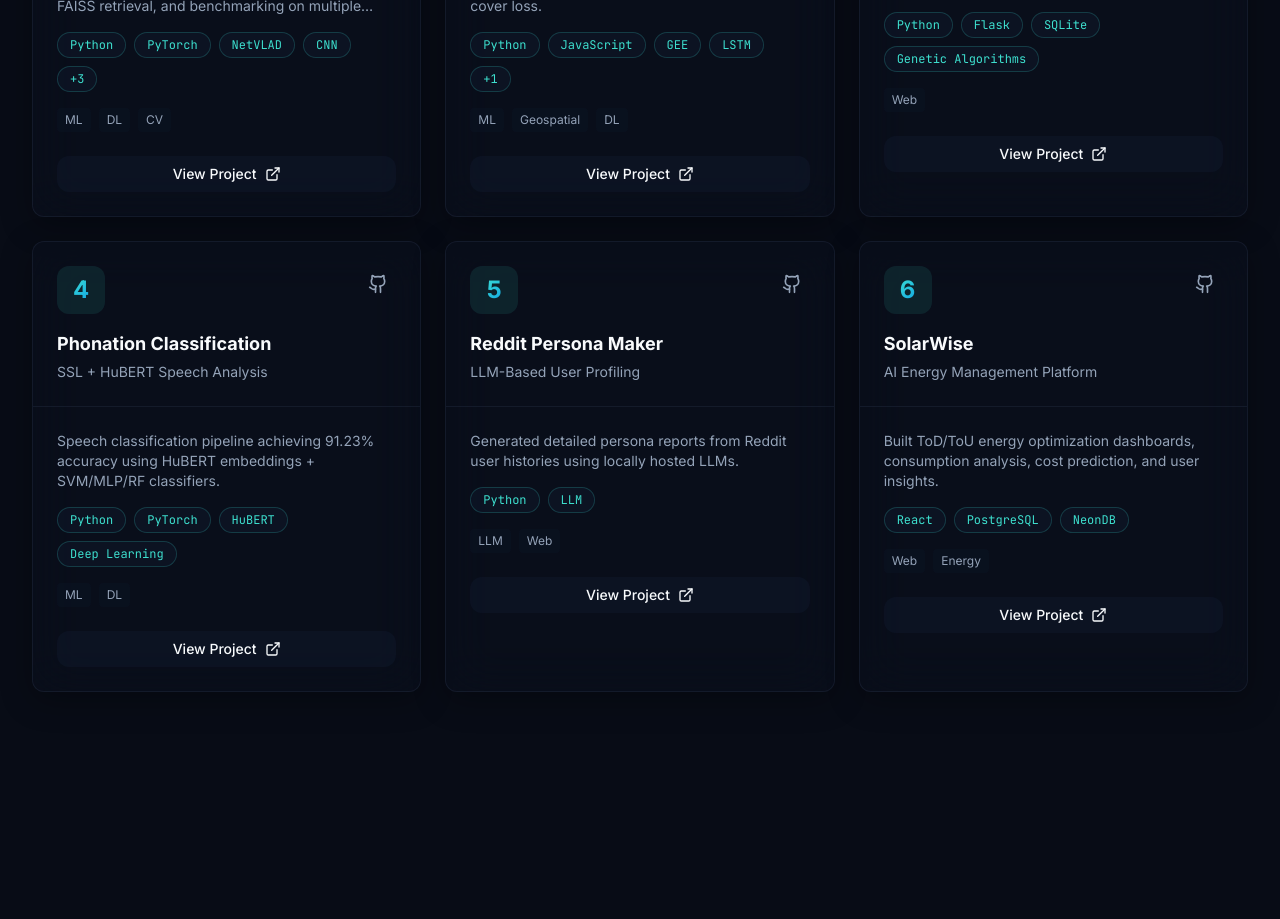
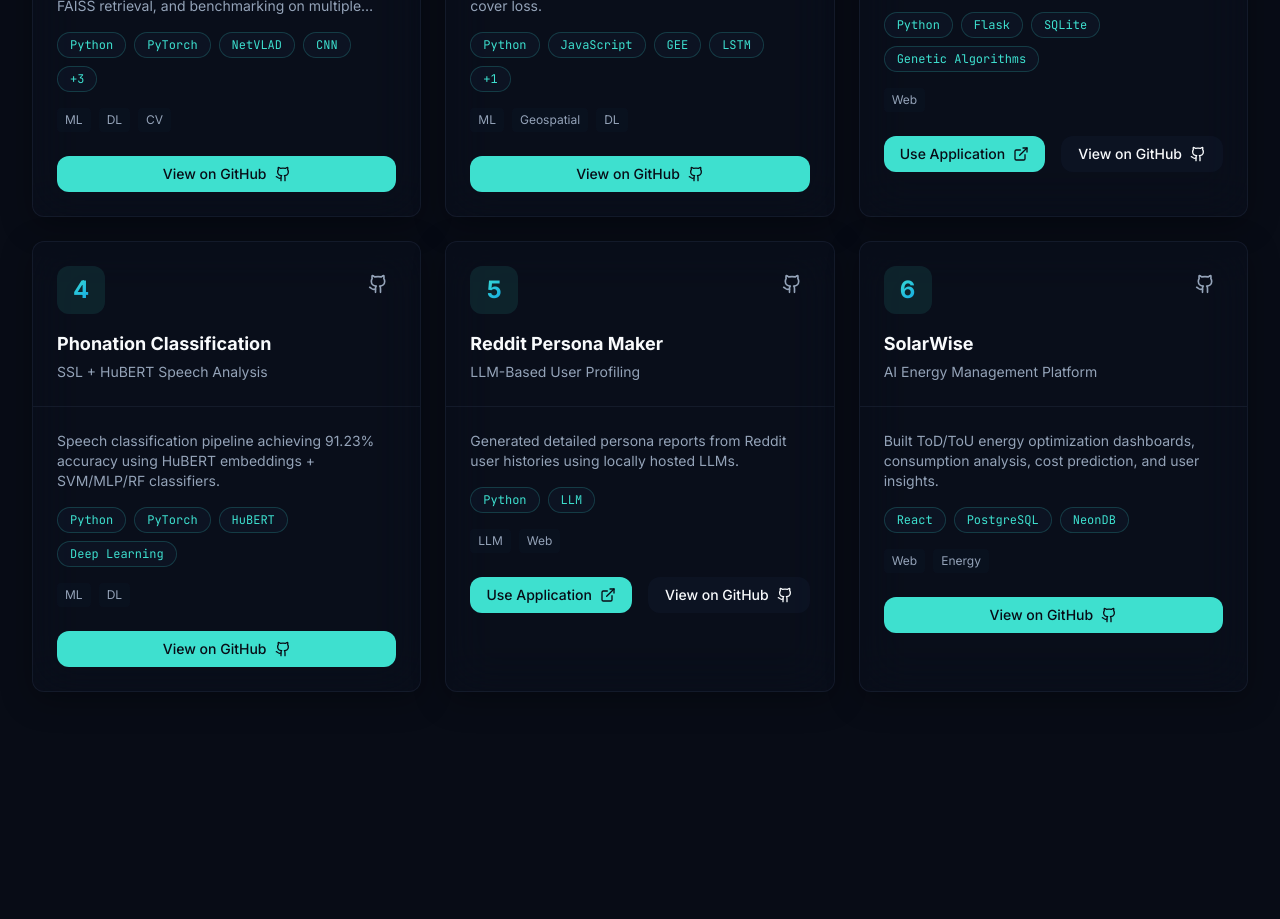
Before and after one commit to Manvendra9830/My_Portfolio, a React (Vite) app: page / in a window 1280 px wide. Shown: the part 2140-3059 px from the top of the page. Built offline with nearby package versions, Linux system fonts and the light colour scheme.

Commit message:
feat: conditionally render project buttons

```diff
--- a/src/components/ProjectsSection.tsx
+++ b/src/components/ProjectsSection.tsx
@@ -202,14 +202,26 @@ export const ProjectsSection = () => {
               </div>
 
               {/* Project Footer */}
-              <div className="px-6 pb-6">
+              <div className="px-6 pb-6 flex gap-4">
+                {project.liveLink && (
+                  <a
+                    href={project.liveLink}
+                    target="_blank"
+                    rel="noopener noreferrer"
+                    className="flex items-center justify-center gap-2 w-full py-2 bg-primary rounded-lg text-sm font-medium text-primary-foreground hover:bg-primary/90 transition-all duration-300"
+                  >
+                    Use Application <ExternalLink className="w-4 h-4" />
+                  </a>
+                )}
                 <a
                   href={project.github}
                   target="_blank"
                   rel="noopener noreferrer"
-                  className="flex items-center justify-center gap-2 w-full py-2 bg-secondary/50 rounded-lg text-sm font-medium hover:bg-primary hover:text-primary-foreground transition-all duration-300"
+                  className={`flex items-center justify-center gap-2 w-full py-2 ${
+                    project.liveLink ? "bg-secondary/50 hover:bg-secondary/70" : "bg-primary text-primary-foreground hover:bg-primary/90"
+                  } rounded-lg text-sm font-medium transition-all duration-300`}
                 >
-                  View Project <ExternalLink className="w-4 h-4" />
+                  View on GitHub <Github className="w-4 h-4" />
                 </a>
               </div>
             </div>
--- a/src/data/portfolioData.ts
+++ b/src/data/portfolioData.ts
@@ -62,6 +62,7 @@ export const projects = [
     title: "Time Table Generator",
     subtitle: "Flask + Genetic Algorithms",
     github: "https://github.com/Manvendra9830/Time_Table_Generator",
+    liveLink: "https://time-table-generator-95m7.onrender.com/",
     tech: ["Python", "Flask", "SQLite", "Genetic Algorithms"],
     domains: ["Web"],
     description: "Automated timetable generator optimizing schedule constraints using a Genetic Algorithm.",
@@ -80,6 +81,7 @@ export const projects = [
     title: "Reddit Persona Maker",
     subtitle: "LLM-Based User Profiling",
     github: "https://github.com/Manvendra9830/Reddit_Persona_Maker",
+    liveLink: "https://redditpersonamaker.vercel.app/",
     tech: ["Python", "LLM"],
     domains: ["LLM", "Web"],
     description: "Generated detailed persona reports from Reddit user histories using locally hosted LLMs.",
```
